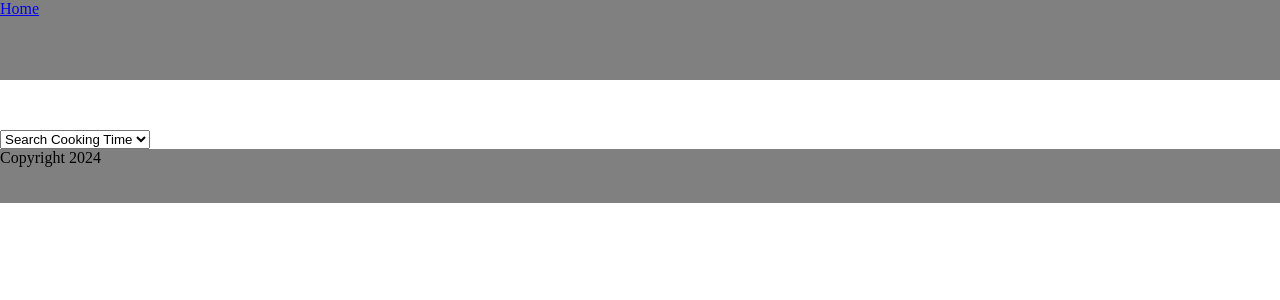
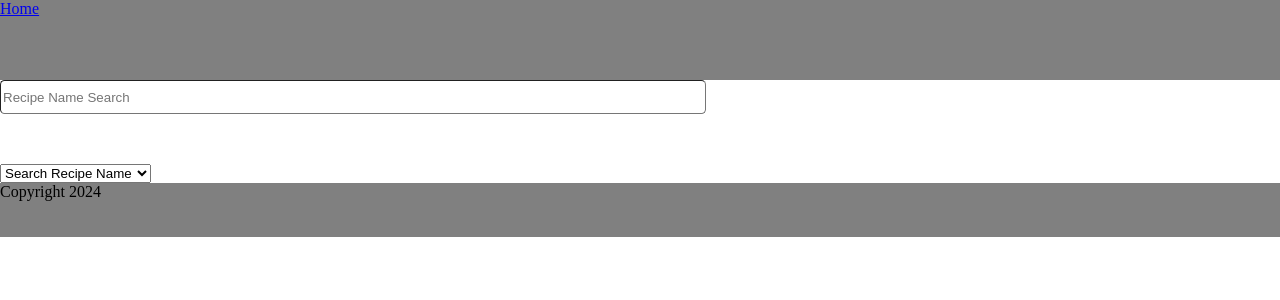
Before and after one commit to avrrodriguez/RecipeFrontEndReact, a React (Vite) app: page /search in a window 1280 px wide. Shown: the top 300 px of the page. Built offline with nearby package versions, Linux system fonts and the light colour scheme.

Commit message:
changes forms to switch between categories where each category is a file that contains form elements among other things

```diff
--- a/public/SearchFormSampleLists/CookingTimeFormSampleList.js
+++ b/public/SearchFormSampleLists/CookingStyleFormSampleList.js
@@ -1,4 +1,4 @@
-var cookingTimeFormSampleList = [
+var cookingStyleFormSampleList = [
   {
     id: 0,
     cookingStyleName: "stir fry",
@@ -26,4 +26,4 @@ var cookingTimeFormSampleList = [
   },
 ];
 
-export { cookingTimeFormSampleList };
+export { cookingStyleFormSampleList };
--- a/src/components/SearchForm/CookingStyleSearchForm.jsx
+++ b/src/components/SearchForm/CookingStyleSearchForm.jsx
@@ -1,3 +1,21 @@
-export function CookingStyleSearchForm() {
-  return;
+import { SearchFormRecs } from "./SearchFormRecs";
+import { useState } from "react";
+
+export function CookingStyleSearchForm(props) {
+  const [formInput, setFormInput] = useState("");
+
+  return (
+    <div className="cooking-style-search-form">
+      <form action="/search">
+        <input
+          name="searchFormValue"
+          placeholder="Cooking Style Search"
+          onChange={(event) => handleSearchInputChange(event.target.value)}
+          value={props.searchValue ? props.searchValue : ""}
+        />
+        <input type="hidden" name="searchFormCategory" value="Cooking Style" />
+      </form>
+      <SearchFormRecs category="Cooking Style" searchInput={formInput} />
+    </div>
+  );
 }
--- a/src/components/SearchForm/IngredientSearchForm.jsx
+++ b/src/components/SearchForm/IngredientSearchForm.jsx
@@ -1,3 +1,21 @@
-export function IngredientSearchForm() {
-  return;
+import { SearchFormRecs } from "./SearchFormRecs";
+import { useState } from "react";
+
+export function IngredientSearchForm(props) {
+  const [formInput, setFormInput] = useState("");
+
+  return (
+    <div className="ingredients-search-form">
+      <form action="/search ">
+        <input
+          name="searchFormValue"
+          placeholder="Ingredients Search"
+          onChange={(event) => handleSearchInputChange(event.target.value)}
+          value={props.searchValue ? props.searchValue : ""}
+        />
+        <input type="hidden" name="searchFormCategory" value="Ingredients" />
+      </form>
+      <SearchFormRecs category="Ingredients" searchInput={formInput} />
+    </div>
+  );
 }
--- a/src/components/SearchForm/RecipeSearchForm.jsx
+++ b/src/components/SearchForm/RecipeSearchForm.jsx
@@ -1,16 +1,17 @@
 import { SearchFormRecs } from "./SearchFormRecs";
 import { useState } from "react";
 
-export function RecipeSearchForm() {
-  const [formInput, setFormInput] = useState("")
+export function RecipeSearchForm(props) {
+  const [formInput, setFormInput] = useState("");
 
   return(
-    <div class="recipe-search-form">
+    <div className="recipe-search-form">
       <form action="/search">
         <input
           name="searchFormValue"
           placeholder="Recipe Name Search"
           onChange={(event) => setFormInput(formInput => [...formInput, event.target.value] )}
+          value={props.searchValue ? props.searchValue : ""}
         />
         <input type="hidden" name="searchFormCategory" value="Recipe Name" />
       </form>
--- a/src/components/SearchForm/SearchFormRecs.jsx
+++ b/src/components/SearchForm/SearchFormRecs.jsx
@@ -23,7 +23,7 @@ export function SearchFormRecs(props) {
     }
   }
 
-  useEffect(handleSearchInputChange() , [props.searchInput])
+  useEffect(() => {handleSearchInputChange()} , [props.searchInput])
 
   return (
     <div className="search-form-list-container">
@@ -31,7 +31,7 @@ export function SearchFormRecs(props) {
         <div className="search-form-list">
           {recArray.map((item) => {
             return (
-              <p key={item} onClick={handleSearchSuggestionClick}>
+              <p key={item} onClick={(event)=>handleSearchSuggestionClick(event)}>
                 {item}
               </p>
             );
--- a/src/components/SearchForm/SearchForms.jsx
+++ b/src/components/SearchForm/SearchForms.jsx
@@ -3,6 +3,8 @@ import { SearchFormFilter } from "../../helpers/SearchFormFilter";
 import { SearchFormRecs } from "./SearchFormRecs";
 import { useState } from "react";
 import { RecipeSearchForm } from "./RecipeSearchForm";
+import { CookingStyleSearchForm } from "./CookingStyleSearchForm";
+import { IngredientSearchForm } from "./IngredientSearchForm";
 
 export function SearchForms(props) {
 
@@ -16,29 +18,15 @@ export function SearchForms(props) {
     switch (props.activeForm) {
       case "Recipe Name":
         return (
-          <RecipeSearchForm />
+          <RecipeSearchForm searchValue={props.searchValue}/>
         );
       case "Ingredients":
         return (
-          <form action="/search ">
-            <input
-              name="searchFormValue"
-              placeholder="Ingredients Search"
-              onChange={(event) => handleSearchInputChange(event.target.value)}
-            />
-            <input type="hidden" name="searchFormCategory" value="Ingredients" />
-          </form>
+          <IngredientSearchForm searchValue={props.searchValue} />
         );
-      case "Cooking Time":
+      case "Cooking Style":
         return (
-          <form action="/search">
-            <input
-              name="searchFormValue"
-              placeholder="Cooking Time Search"
-              onChange={(event) => handleSearchInputChange(event.target.value)}
-            />
-            <input type="hidden" name="searchFormCategory" value="Cooking Time" />
-          </form>
+          <CookingStyleSearchForm searchValue={props.searchValue} />
         );
     }
   }
--- a/src/helpers/SearchFormFilter.jsx
+++ b/src/helpers/SearchFormFilter.jsx
@@ -1,5 +1,5 @@
 import { recipeSearchFormSampleList } from "../../public/SearchFormSampleLists/RecipeSearchFormSampleList";
-import { cookingTimeFormSampleList } from "../../public/SearchFormSampleLists/CookingTimeFormSampleList";
+import { cookingStyleFormSampleList } from "../../public/SearchFormSampleLists/CookingStyleFormSampleList";
 import { ingredientsSampleList } from "../../public/SearchFormSampleLists/IngredientsSampleList";
 
 export function SearchFormFilter(category, searchInput) {
@@ -16,8 +16,8 @@ export function SearchFormFilter(category, searchInput) {
         .filter((sample) => sample.ingredientName.includes(searchInput))
         .map((sample) => sample.ingredientName);
       break;
-    case "Cooking Time":
-      filteredList = cookingTimeFormSampleList
+    case "Cooking Style":
+      filteredList = cookingStyleFormSampleList
         .filter((sample) => sample.cookingStyleName.includes(searchInput))
         .map((sample) => sample.cookingStyleName);
       break;
--- a/src/pages/Home.jsx
+++ b/src/pages/Home.jsx
@@ -37,7 +37,7 @@ export function Home() {
         <div className="search-form-categories">
           <div className="active-category">Recipe Name</div>
           <div className="inactive-category">Ingredients</div>
-          <div className="inactive-category">Cooking Time</div>
+          <div className="inactive-category">Cooking Style</div>
         </div>
         <SearchForms activeForm={activeCategory} />
       </div>
--- a/src/pages/Search.jsx
+++ b/src/pages/Search.jsx
@@ -3,10 +3,10 @@ import { useSearchParams } from "react-router-dom";
 import { useEffect, useState } from "react";
 import { SearchForms } from "../components/SearchForm/SearchForms";
 
-export function Search(props) {
+export function Search() {
   const [searchParams, setSearchParams] = useSearchParams();
-  const [searchFormCategory, setSearchFormCategory] = useState(searchParams.get("searchFormCategory"));
-  const [searchFormValue, setSearchFormValue] = useState(searchParams.get("searchFormValue"));
+  const [searchFormCategory, setSearchFormCategory] = useState(searchParams.get("searchFormCategory") ? searchParams.get("searchFormCategory") : "Recipe Name");
+  const [searchFormValue, setSearchFormValue] = useState(searchParams.get("searchFormValue") ? searchParams.get("searchFormValue") : "");
 
   function setSearchFormSelectDefault() {
     var selectElement = document.getElementsByName("categories");
@@ -24,13 +24,14 @@ export function Search(props) {
     selectElement[0].options[searchFormCategoryNumber].defaultSelected = true;
   }
 
+  // change in dropdown selection doesnt work anymore due to removal of formswitch function
   useEffect(setSearchFormSelectDefault, []);
 
   return (
     <div>
       <div className="search-form-container">
         <div className="search-page-form">
-          <SearchForms activeForm={searchFormCategory}/>
+          <SearchForms activeForm={searchFormCategory} searchValue={searchFormValue}/>
         </div>
         <div className="search-page-categories">
           <select
@@ -40,7 +41,7 @@ export function Search(props) {
           >
             <option value="Recipe Name">Search Recipe Name</option>
             <option value="Ingredients">Search Ingredient</option>
-            <option value="Cooking Time">Search Cooking Time</option>
+            <option value="Cooking Style">Search Cooking Style</option>
           </select>
         </div>
       </div>
```
